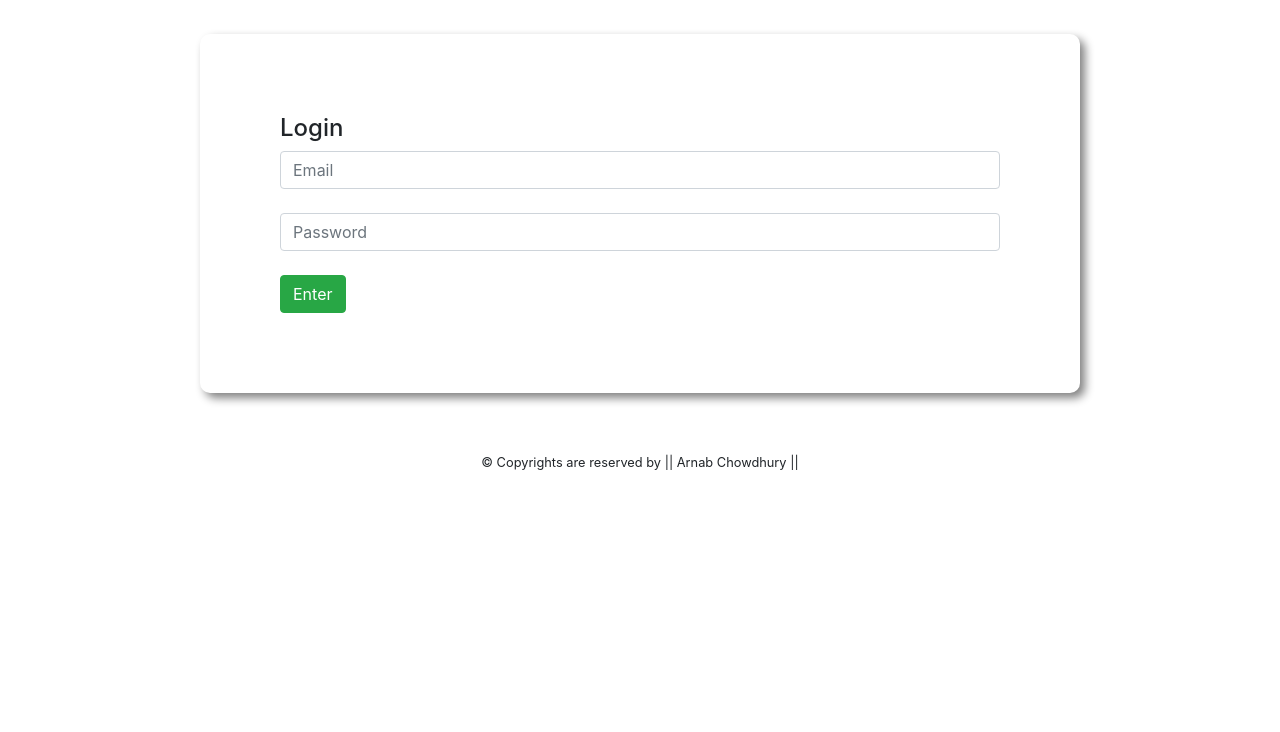
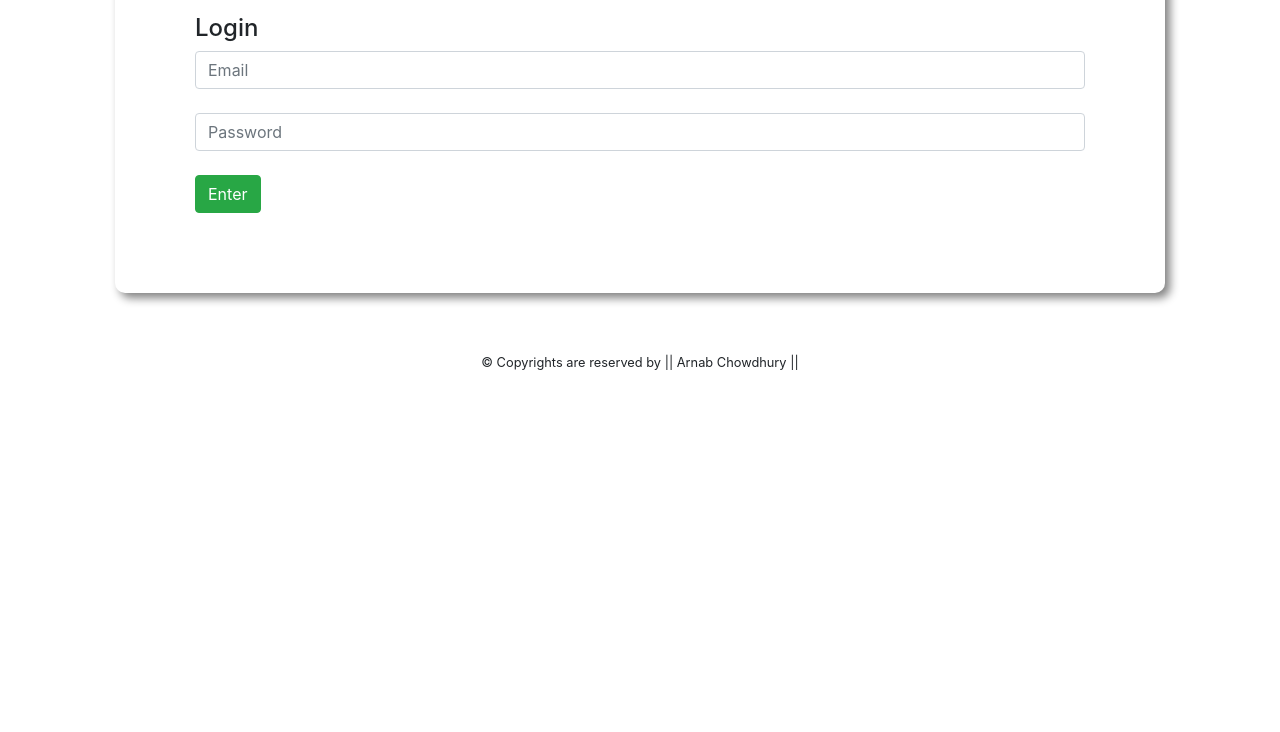
Before and after one commit to Arnabchy/pioneer-bank, a plain HTML site: page index.html in a window 1280 px wide. Shown: the part 264-996 px from the top of the page. After the commit the page ends 800 px from the top, so only its background shows below. Drawn offline with nearby package versions, Linux system fonts and the light colour scheme.

Commit message:
third commit'

```diff
--- a/index.html
+++ b/index.html
@@ -11,7 +11,7 @@
 
 <body>
 
-    <div id="login-area">
+    <div id="login-area" class="container-sm">
         <h1 class="text-center">Welcome to Pioneer Bank</h1>
         <div class="submit-area">
             <h4>Login</h4>
--- a/style.css
+++ b/style.css
@@ -1,5 +1,5 @@
 body {
-    padding: 200px;
+    padding: 100px;
 }
 
 footer {
```
